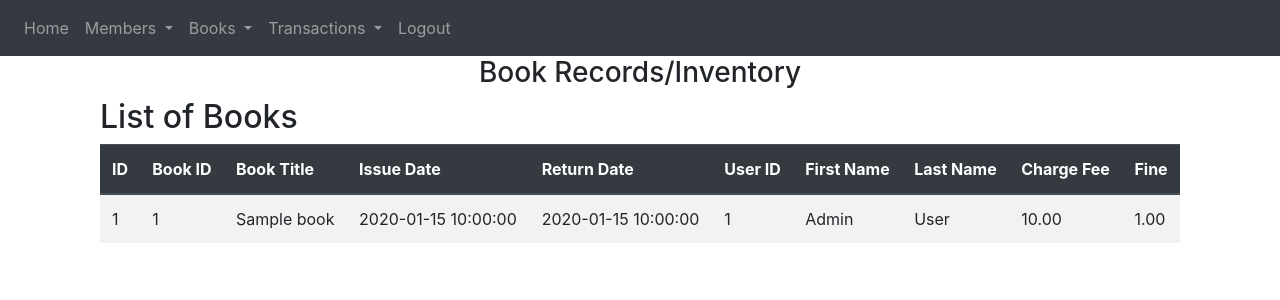
After one commit to FREDRICK-GITHUB/library_crud, a Flask app: page /view_return_records in a window 1280 px wide. The commit adds this page. Shown: the top 300 px of the page. Run offline with Flask 3, Linux system fonts and the light colour scheme; a user stored in the database is signed in; tables that the repository leaves empty hold one stand-in row (values such as "Sample post"); some libraries are stand-ins or nearby versions.

Commit message:
completed book order and book order return logic

```diff
--- a/website/book_orders.py
+++ b/website/book_orders.py
@@ -1,10 +1,10 @@
-from flask import Blueprint, render_template, request, redirect, url_for, flash
-from .models import Book, User, Book_Order
+from flask import Blueprint, render_template, request, redirect, url_for, flash, jsonify
+from .models import Book, User, Book_Order, Transaction
 from flask_login import login_required, current_user
 from . import db
 from sqlalchemy.sql import func
 
-from datetime import timedelta
+from datetime import datetime
 from .books import update_books_borrowed, get_available_books
 
 book_orders = Blueprint("book_orders", __name__)
@@ -48,7 +48,7 @@ def assign_book():
     default_lease_time = (
         14  # days from issue date, fine is 30% of charge fee every extra day
     )
-    issue_date = func.now()
+    issue_date = func.now().strftime('%Y-%m-%d %H:%M:%S')
 
     remaining_books = get_available_books(book_id)
 
@@ -94,13 +94,6 @@ def assigned_book_orders():
     records_with_details = []
 
     for record in assigned_books:
-        # Calculate fine (30% of charge fee) for days beyond lease time (14 days)
-        # days_difference = record.calculate_days_between_dates()
-        # if days_difference > record.lease_time:
-        #     fine = 0.3 * record.charge_fee * (days_difference - record.lease_time)
-        # else:
-        #     fine = 0
-
         # Find the corresponding book and user details
         book = next((b for b in books if b.id == record.book_id), None)
         user = next((u for u in users if u.id == record.user_id), None)
@@ -126,25 +119,6 @@ def assigned_book_orders():
     )
 
 
-# check number of times a book has been issued
-# def count_book_orders(book_id):
-#     with db.session() as session:
-#         count = (
-#             session.query(func.count(Book_Order.id)).filter_by(book_id=book_id).scalar()
-#         )
-#         book_quantity = session.query(Book.quantity).filter_by(id=book_id).scalar()
-#     return book_quantity, count
-
-
-# Return book status for each book
-# @book_orders.route("/book_count/<int:book_id>", methods=["GET", "POST"])
-# def book_stock(book_id):
-#     quantity, count = count_book_orders(book_id)
-#     return render_template(
-#         "book_orders/stock_status.html", quantity=quantity, count=count
-#     )
-
-
 # check if user has borrowed a given book
 def check_book_orders(user_id, book_id):
     # Query Book_Order table to check if the user has borrowed the book
@@ -157,3 +131,127 @@ def check_book_orders(user_id, book_id):
 def calculate_days_between_dates(return_date, issue_date):
     days_difference = (return_date - issue_date).days
     return days_difference
+
+
+@book_orders.route("/get_order_details/<int:book_id>/<int:user_id>/", methods=["GET","POST"])
+@login_required
+def get_user_details(book_id, user_id):
+    # Query the Book_Order, Book, and User tables to get the required information
+    book_order = Book_Order.query.filter_by(book_id=book_id, user_id=user_id).first()
+
+    if book_order:
+        # Retrieve book and user details
+        book = Book.query.get(book_id)
+        user = User.query.get(user_id)
+
+        lease_time = (datetime.now() - book_order.issue_date).days
+        return_date = datetime.now().strftime('%Y-%m-%d %H:%M:%S')
+        if lease_time <= 14:
+            fine = 0
+        else:
+            fine = 0.3 * book_order.fee * (lease_time - 14)
+
+        total_transaction_amount = book_order.fee + fine
+
+        # Construct response data
+        response_data = {
+            'order_id': book_order.id,
+            'book_id': book.id,
+            'book_title': book.title,
+            'issue_date': book_order.issue_date,
+            'user_id': user.id,
+            'user_email': user.email,
+            'user_first_name': user.first_name,
+            'user_last_name': user.last_name,
+            'return_date': return_date,
+            'lease_time': lease_time,
+            'total_fine': fine,
+            'total_amount': total_transaction_amount
+        }
+
+        # data =  jsonify(response_data)
+        return render_template("book_orders/book_order_details.html", data=response_data ,user=current_user)
+    else:
+        flash('Book order not found for the given book and user.', category="error")
+        return redirect(url_for('users.home'))
+
+
+@book_orders.route("/complete_return/", methods=["GET","POST"])
+@login_required
+def complete_return():
+    book_id = request.form.get('book_id')
+    user_id = request.form.get('user_id')
+
+    # returned = request.form.get('return_date')
+    returned_str = request.form.get('return_date')
+    returned = datetime.strptime(returned_str, '%Y-%m-%d %H:%M:%S')
+    return_date = returned.date()
+
+    lease = request.form.get('lease_time')
+    amount = request.form.get('total_amount')
+    fine = request.files.get('total_fine')
+
+    # Query the Book_Order, Book, and User tables to get the required information
+    book_order = Book_Order.query.filter_by(book_id=book_id, user_id=user_id).first()
+
+    if book_order:
+        try:
+            # Update the borrowed_returned field of the Book
+            book = Book.query.get(book_id)
+            if book:
+                book.borrowed_returned += 1
+
+            # Create a new Transaction
+            new_transaction = Transaction(amount=amount, date=return_date, order_id=book_order.id)
+
+            # Update the Book_Order record
+            book_order.return_date = returned
+            book_order.lease_time = lease
+            book_order.fine = fine
+            book_order.payment_status = True
+            book_order.order_status = True
+
+            # Add all changes to the session
+            db.session.add(new_transaction)
+            db.session.commit()
+
+            flash("Book Return completed!", category="success")
+            return redirect(url_for("book_orders.completed_returns"))
+        except Exception as e:
+            db.session.rollback()
+            return jsonify({"error": str(e)}), 500
+    else:
+        flash("Book order not found.", category="error")
+        return redirect(url_for('book_orders.assigned_book_orders'))
+
+
+@book_orders.route("/view_return_records", methods=["GET"])
+@login_required
+def completed_returns():
+    complete_orders = Book_Order.query.filter_by(order_status=True).all()
+    books = Book.query.all()
+    users = User.query.all()
+
+    records_with_details = []
+
+    for record in complete_orders:
+        # Find the corresponding book and user details
+        book = next((b for b in books if b.id == record.book_id), None)
+        user = next((u for u in users if u.id == record.user_id), None)
+
+        # Append record details with additional information
+        records_with_details.append(
+            {
+                "id": record.id,
+                "issue_date": record.issue_date,
+                "return_date": record.return_date,
+                "charge_fee": record.book.charge_fee,
+                "fine": record.fine,
+                "book_id": record.book_id,
+                "book_title": book.title if book else None,
+                "user_id": record.user_id,
+                "user_first_name": user.first_name if user else None,
+                "user_last_name": user.last_name if user else None,
+            }
+        )
+    return render_template("book_orders/complete_orders.html", complete_orders=records_with_details, user=current_user)
--- a/website/templates/base.html
+++ b/website/templates/base.html
@@ -58,6 +58,7 @@
                         <a class="dropdown-item" href="/view_books">View Books</a>
                         <a class="dropdown-item" href="/assign_book">Assign Book</a>
                         <a class="dropdown-item" href="/assigned_book_orders">Books Issued</a>
+                        <a class="dropdown-item" href="/view_return_records">Books Returned</a>
                     </div>
                 </li>
 
--- /dev/null
+++ b/website/templates/book_orders/complete_orders.html
@@ -0,0 +1,47 @@
+{% extends "base.html" %}
+
+{% block title %} Book Records {% endblock %}
+
+{% block content %}
+<div class="container">
+    <div class="text-center">
+        <h3>Book Records/Inventory</h3>
+    </div>
+
+    <h2>List of Books</h2>
+    <table class="table table-striped">
+        <thead class="thead-dark">
+            <tr>
+                <th>ID</th>
+                <th>Book ID</th>
+                <th>Book Title</th>
+                <th>Issue Date</th>
+                <th>Return Date</th>
+                <th>User ID</th>
+                <th>First Name</th>
+                <th>Last Name</th>
+                <th>Charge Fee</th>
+                <th>Fine</th>
+
+            </tr>
+        </thead>
+        <tbody>
+            {% for complete_order in complete_orders %}
+            <tr>
+                <td>{{ complete_order.id }}</td>
+                <td>{{ complete_order.book_id }}</td>
+                <td>{{ complete_order.book_title }}</td>
+                <td>{{ complete_order.issue_date }}</td>
+                <td>{{ complete_order.return_date }}</td>
+                <td>{{ complete_order.user_id }}</td>
+                <td> {{ complete_order.user_first_name }} </td>
+                <td> {{ complete_order.user_last_name }} </td>
+                <td>{{ complete_order.charge_fee }}</td>
+                <td>{{ complete_order.fine }}</td>
+            </tr>
+            {% endfor %}
+        </tbody>
+    </table>
+</div>
+
+{% endblock %}
--- a/website/transactions.py
+++ b/website/transactions.py
@@ -24,7 +24,7 @@ def create_new_transaction():
 
     if request.method == "POST":
         amount = request.form.get("amount")
-        date = func.now()
+        date = func.now().strftime('%Y-%m-%d %H:%M:%S')
         user_id = request.form.get("user_id")
         user = User.query.filter_by(id=user_id).first()
 
--- a/website/users.py
+++ b/website/users.py
@@ -81,6 +81,7 @@ def get_user_details(user_id):
         for order in user_orders:
             # Calculate lease time
             lease_time = (datetime.now() - order.issue_date).days
+            return_date = datetime.now().strftime('%Y-%m-%d %H:%M:%S')
 
             # Calculate fee based on lease time
             if lease_time <= 14:
@@ -92,10 +93,13 @@ def get_user_details(user_id):
 
             # Append relevant information to the result list
             order_info = {
+                'order_id': order.id,
                 'user_id': order.user_id,
+                'book_id': order.book_id,
                 'book_title': order.book.title,
                 'issue_date': order.issue_date,
                 'lease_time': lease_time,
+                'return_date': return_date,
                 'total_fine': round(fine, 0),
                 'total_charge_fee': order.fee,
                 'total_amount': total_transaction_amount
```
Also changed, not shown: website/templates/book_orders/book_order_details.html (added, +62 -0 lines), website/templates/users/user_book_orders.html (+5 -2 lines), website/views.py (+0 -23 lines).
